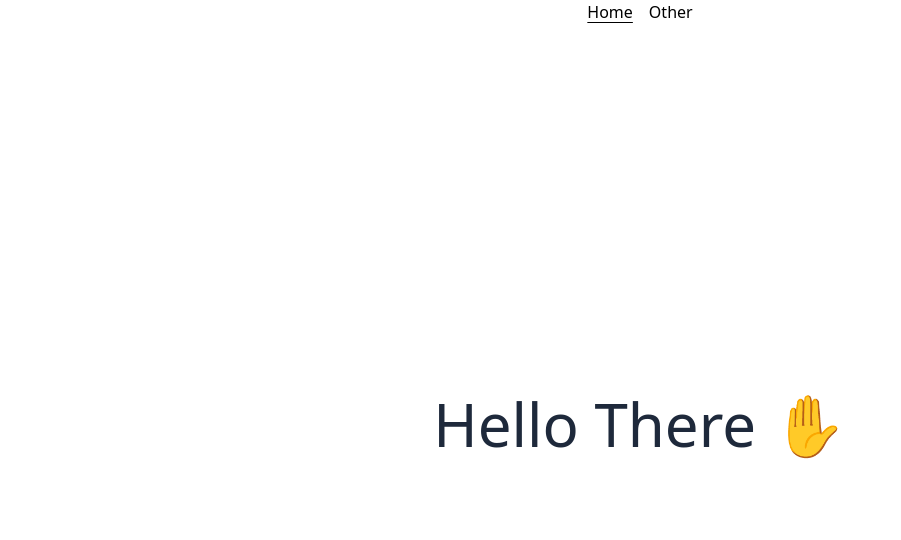
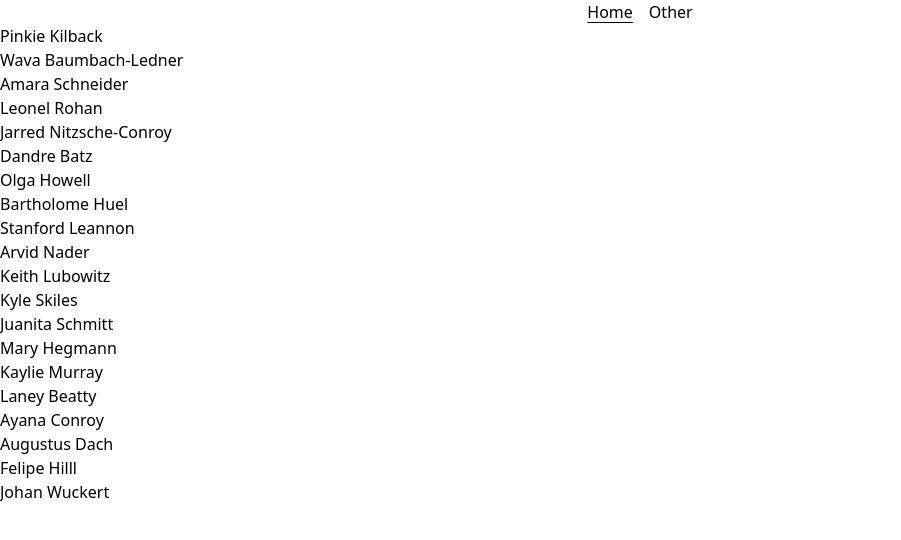
Before and after one commit to techgeekmorin/homework5, a Vue app: page / in a window 1280 px wide. Shown: the top 540 px of the page, without its empty margins (0-901 px from the left). Built offline with nearby package versions, Linux system fonts and the light colour scheme.

Commit message:
Card Components Working

```diff
--- a/package.json
+++ b/package.json
@@ -13,6 +13,7 @@
     "format:check": "prettier --check ."
   },
   "dependencies": {
+    "@faker-js/faker": "^9.5.0",
     "vue": "^3.2.37",
     "vue-router": "^4.1.5"
   },
--- /dev/null
+++ b/src/components/MainCardSingle.vue
@@ -0,0 +1,10 @@
+<script setup>
+    import { faker } from '@faker-js/faker'
+    const firstname = faker.person.firstName()
+    const lastname = faker.person.lastName()
+
+</script>
+
+<template>
+   {{ firstname }} {{ lastname }} <br/>
+</template>
--- /dev/null
+++ b/src/components/MainCards.vue
@@ -0,0 +1,11 @@
+<script setup>
+    import MainCardSingle from './MainCardSingle.vue';
+
+
+</script>
+
+<template>
+    <MainCardSingle v-for="card in 20" :key="card"></MainCardSingle>
+
+
+</template>
--- a/src/views/HomePage.vue
+++ b/src/views/HomePage.vue
@@ -1,10 +1,8 @@
 <script setup>
-import { ref } from 'vue'
-const title = ref('Hello There ✋')
+  import { ref } from 'vue'
+  import MainCards from '@/components/MainCards.vue'
 </script>
 
 <template>
-  <main class="flex min-h-screen items-center justify-center">
-    <h1 class="text-6xl font-thin text-slate-800">{{ title }}</h1>
-  </main>
+  <MainCards></MainCards>
 </template>
```
Also changed, not shown: 1 other file (tests, documents, lock files or other folders).
